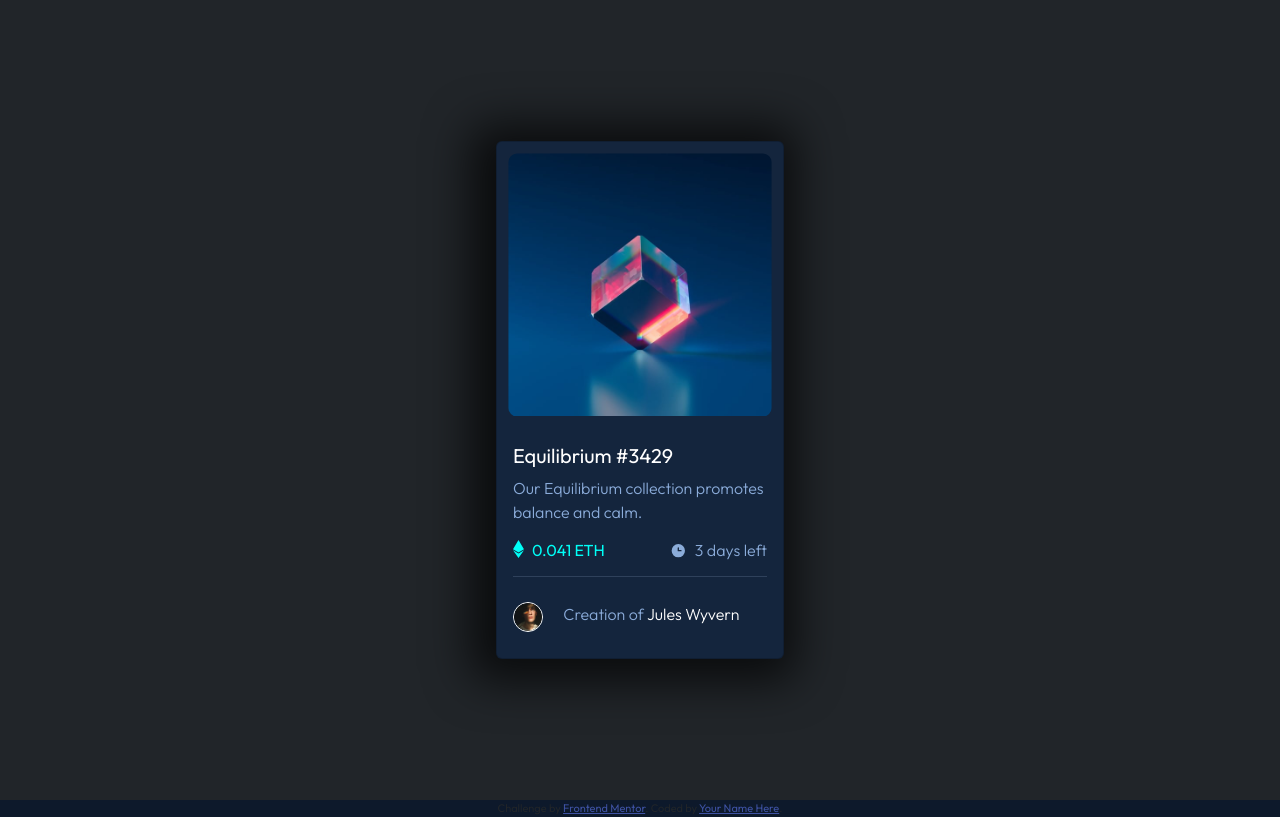
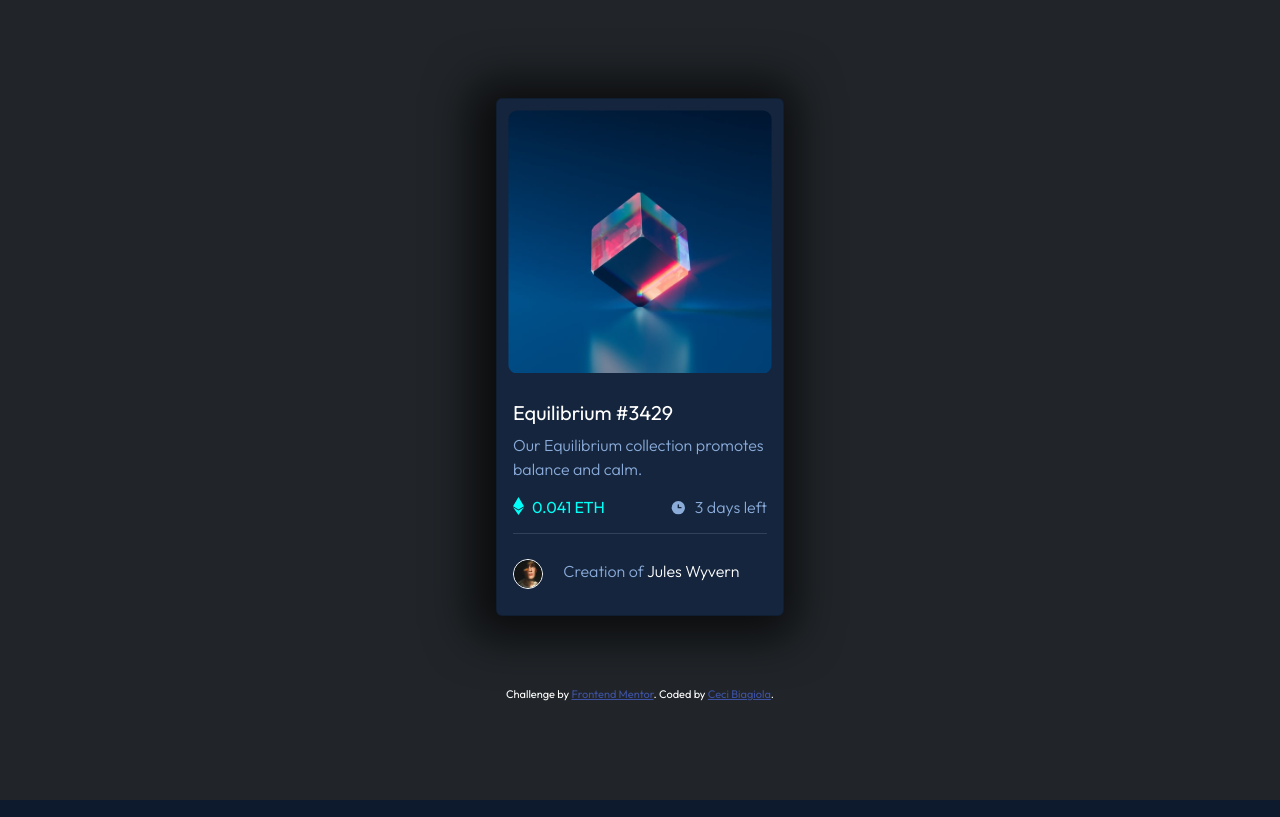
Before and after one commit to cecibiagiola/NFT-Component, a plain HTML site: page index.html in a window 1280 px wide. Drawn offline with nearby package versions, Linux system fonts and the light colour scheme.

Commit message:
size adjusted for every resolution

```diff
--- a/index.html
+++ b/index.html
@@ -41,19 +41,12 @@
           </div>
         </div>
       </div>
-    </div>
-  <!-- Equilibrium #3429
+      <div class="attribution">
+        Challenge by <a href="https://www.frontendmentor.io?ref=challenge" target="_blank">Frontend Mentor</a>.
+        Coded by <a href="https://github.com/cecibiagiola" target="_blank">Ceci Biagiola</a>.
+      </div>
+  </div>
 
-  Our Equilibrium collection promotes balance and calm.
 
-  0.041 ETH
-  3 days left
-
-  Creation of Jules Wyvern -->
-
-  <div class="attribution">
-    Challenge by <a href="https://www.frontendmentor.io?ref=challenge" target="_blank">Frontend Mentor</a>.
-    Coded by <a href="#">Your Name Here</a>.
-  </div>
 </body>
 </html>
--- a/style.css
+++ b/style.css
@@ -4,7 +4,7 @@
     font-family: 'Outfit', sans-serif;
 }
 body{
-    background-color: hsl(217, 54%, 11%)
+    background-color: #0d1a2d;
 }
 
 .main-container{
@@ -13,6 +13,7 @@ body{
     align-items: center;
     justify-content: center;
     color: white;
+    flex-direction: column;
 }
 .card{
     background-color: #14253d;
@@ -63,3 +64,7 @@ box-shadow: -7px 3px 45px 19px rgba(0,0,0,0.69);
  .creator-text span{
     color: white;
  }
+
+ .attribution{
+   margin-top: 70px;
+ }
```
